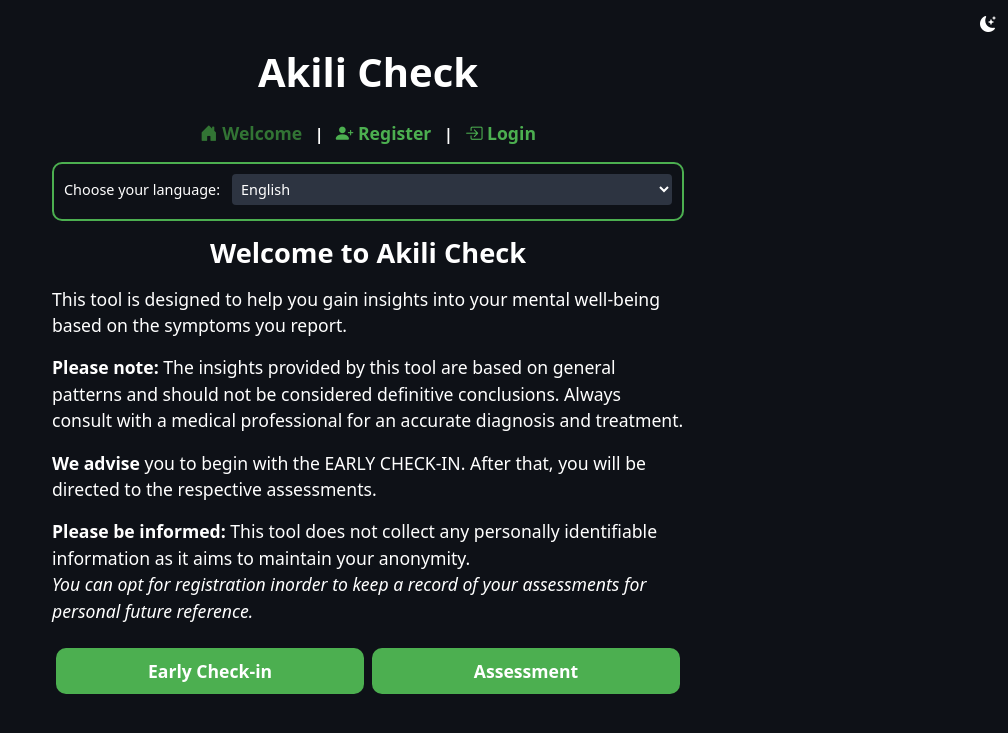
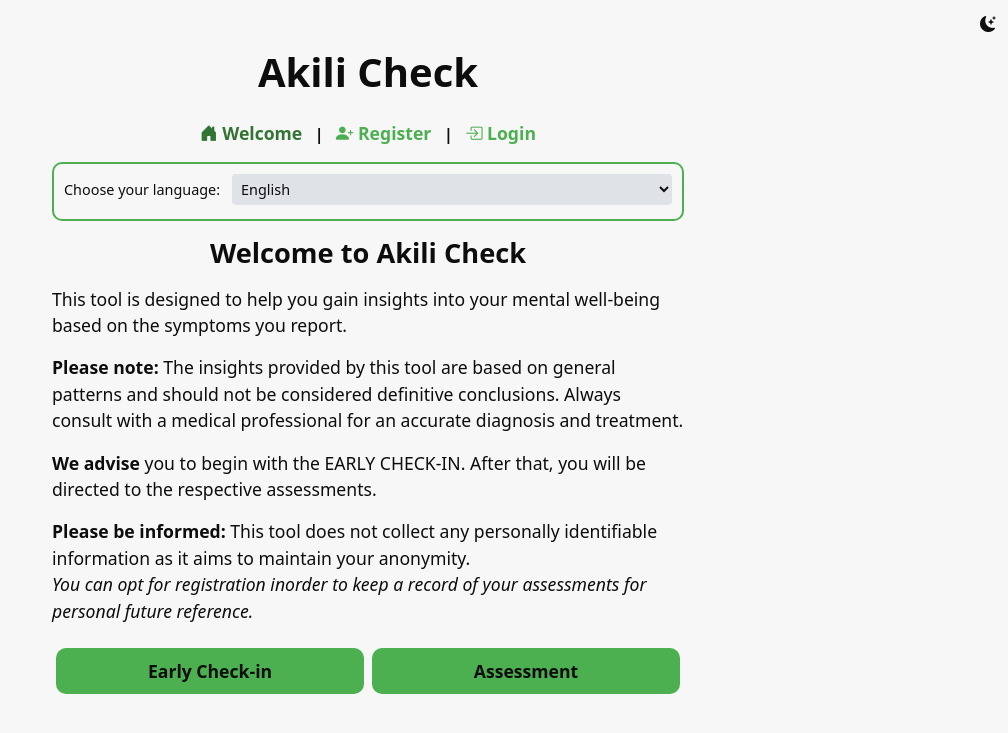
Before and after one commit to nyandajr/Afya_Check, a Flask app: page / in a window 1280 px wide. Shown: the top 733 px of the page, without its empty margins (272-1280 px from the left). Run offline with Flask 3, Linux system fonts and the light colour scheme.

Commit message:
theme switching complete

```diff
--- a/flask/app/static/main.css
+++ b/flask/app/static/main.css
@@ -5,6 +5,19 @@
     --white-color: white;
     --input-bg-color: rgb(45, 52, 65);
     --input-border-color: #d1d1d1;
+}
+
+.theme-light {
+    --bg-color: rgb(247, 247, 247);
+    --primary-color: #4CAF50;
+    --primary-color-dark: #327434;
+    --white-color: rgb(14, 13, 13);
+    --input-bg-color: rgb(223, 226, 231);
+    --input-border-color: #d1d1d1;
+}
+
+body {
+    color: var(--white-color) !important;
 }
 
 .custom-bg-dark {
@@ -154,3 +167,7 @@ input[type="checkbox"]:checked{
     display: flex;
     float: right;
 }
+
+.annotation-text {
+    color: #327434 !important;
+}
--- a/flask/app/static/main.js
+++ b/flask/app/static/main.js
@@ -48,25 +48,33 @@ $(document).ready(function(){
     // deal with theme switching
     themeState = localStorage.getItem("theme", "dark")
     if (themeState == "dark"){
-        $("#themeIcon").addClass("bi-brightness-high-fill")
-        $("#themeIcon").removeClass("bi-moon-stars-fill")
+        darkThemeOn()
     }
     else{
-        $("#themeIcon").addClass("bi-moon-stars-fill")
-        $("#themeIcon").removeClass("bi-brightness-high-fill")
+        darkThemeOff()
     }
 
     $("#themeSwitch").click(()=>{
         themeState = localStorage.getItem("theme", "dark")
         if (themeState == "dark"){
-            localStorage.setItem("theme", "light")
-            $("#themeIcon").addClass("bi-moon-stars-fill")
-            $("#themeIcon").removeClass("bi-brightness-high-fill")
+            darkThemeOff()
         }
         else{
-            localStorage.setItem("theme", "dark")
-            $("#themeIcon").removeClass("bi-moon-stars-fill")
-            $("#themeIcon").addClass("bi-brightness-high-fill")
+            darkThemeOn()
         }
     })
 })
+
+function darkThemeOn(){
+    localStorage.setItem("theme", "dark")
+    $("#themeIcon").removeClass("bi-moon-stars-fill")
+    $("#themeIcon").addClass("bi-brightness-high-fill")
+    $("body").removeClass("theme-light")
+}
+
+function darkThemeOff(){
+    localStorage.setItem("theme", "light")
+    $("#themeIcon").addClass("bi-moon-stars-fill")
+    $("#themeIcon").removeClass("bi-brightness-high-fill")
+    $("body").addClass("theme-light")
+}
--- a/flask/app/templates/base.html
+++ b/flask/app/templates/base.html
@@ -12,7 +12,7 @@
 	{% endblock styles %}
 </head>
 
-<body class="custom-bg-dark text-white mx-2">
+<body class="custom-bg-dark mx-2 theme-light">
 	<div class="theme-switch" id="themeSwitch">
 		<!-- <i class="bi bi-moon-stars-fill"></i> -->
 		<i class="bi bi-brightness-high-fill" id="themeIcon"></i>
--- a/flask/app/templates/results.html
+++ b/flask/app/templates/results.html
@@ -4,7 +4,7 @@
 <div class="subtitle text-center">
     {{res.title}}
 </div>
-<div>
+<div class="plot">
     {{ plot | safe }}
 </div>
 <div class="my-3">
--- a/flask/app/utils.py
+++ b/flask/app/utils.py
@@ -19,11 +19,11 @@ def create_gauge_chart(score, max_score=27, assessment_name="Assessment"):
     else:
         tick_interval = 10
 
-    layout = Layout(paper_bgcolor='rgba(0,0,0,0)', plot_bgcolor='rgba(0,0,0,0)', font=dict(color='white'))
+    layout = Layout(paper_bgcolor='rgba(0,0,0,0)', plot_bgcolor='rgba(0,0,0,0)', font=dict(color='var(--white-color)'))
     fig = go.Figure(go.Indicator(
         mode="gauge+number",
         value=score,
-        title={'text': f"Your {assessment_name} Score", 'font': {'size': 24, 'color': 'white'}},
+        title={'text': f"Your {assessment_name} Score", 'font': {'size': 24, 'color': 'var(--white-color)'}},
         domain={'x': [0, 1], 'y': [0, 1]},
         gauge={
             'axis': {'range': [0, max_score], 'tickvals': list(range(0, max_score + 1, tick_interval)), 'ticktext': [str(i) for i in range(0, max_score + 1, tick_interval)]},
@@ -46,7 +46,7 @@ def create_gauge_chart(score, max_score=27, assessment_name="Assessment"):
     else:
         level = "High"
 
-    fig.add_annotation(dict(font=dict(color="white", size=30),
+    fig.add_annotation(dict(font=dict(color="var(--white-color)", size=30),
         x=0.5,
         y=0.5,
         showarrow=False,
```
